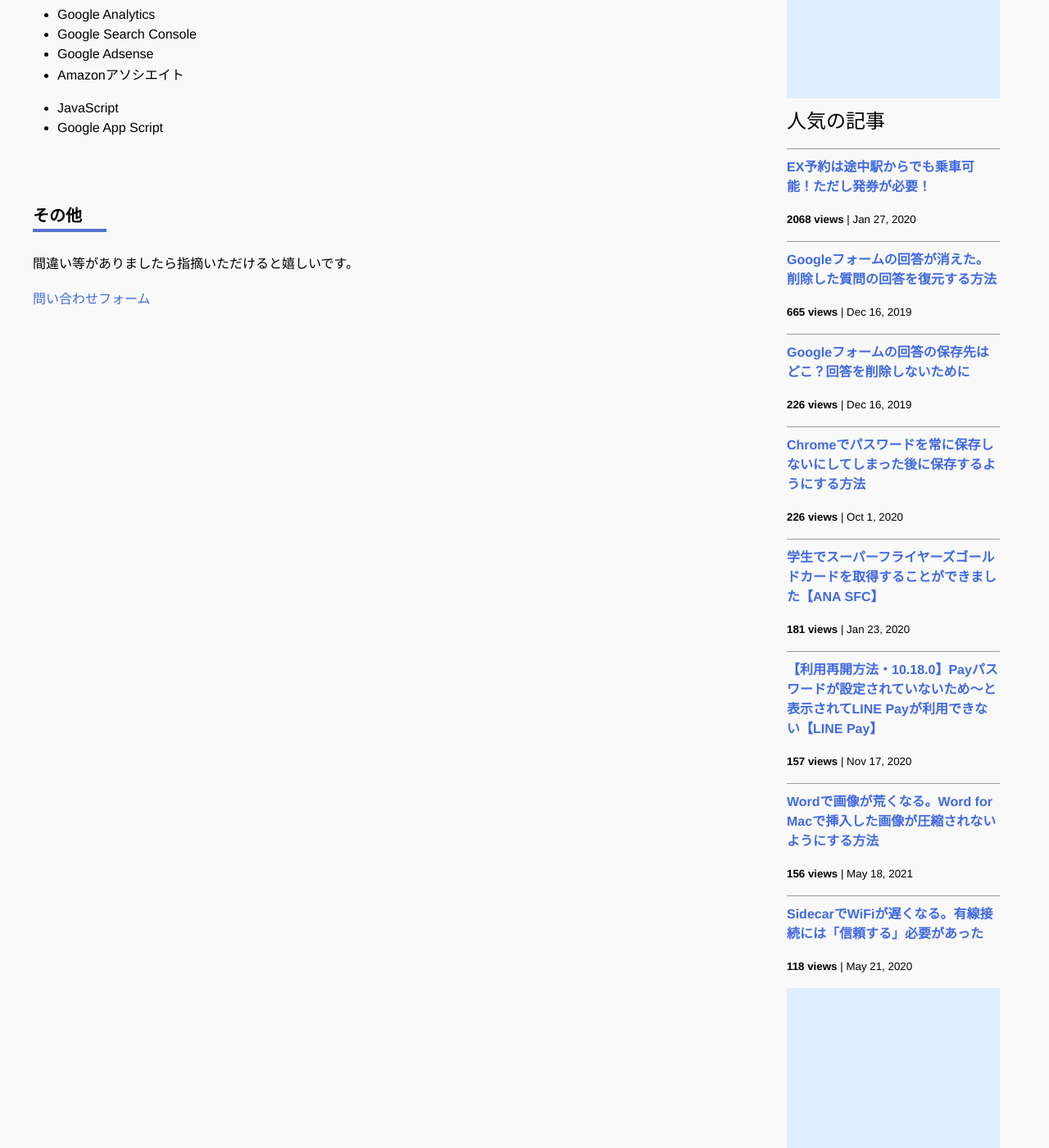
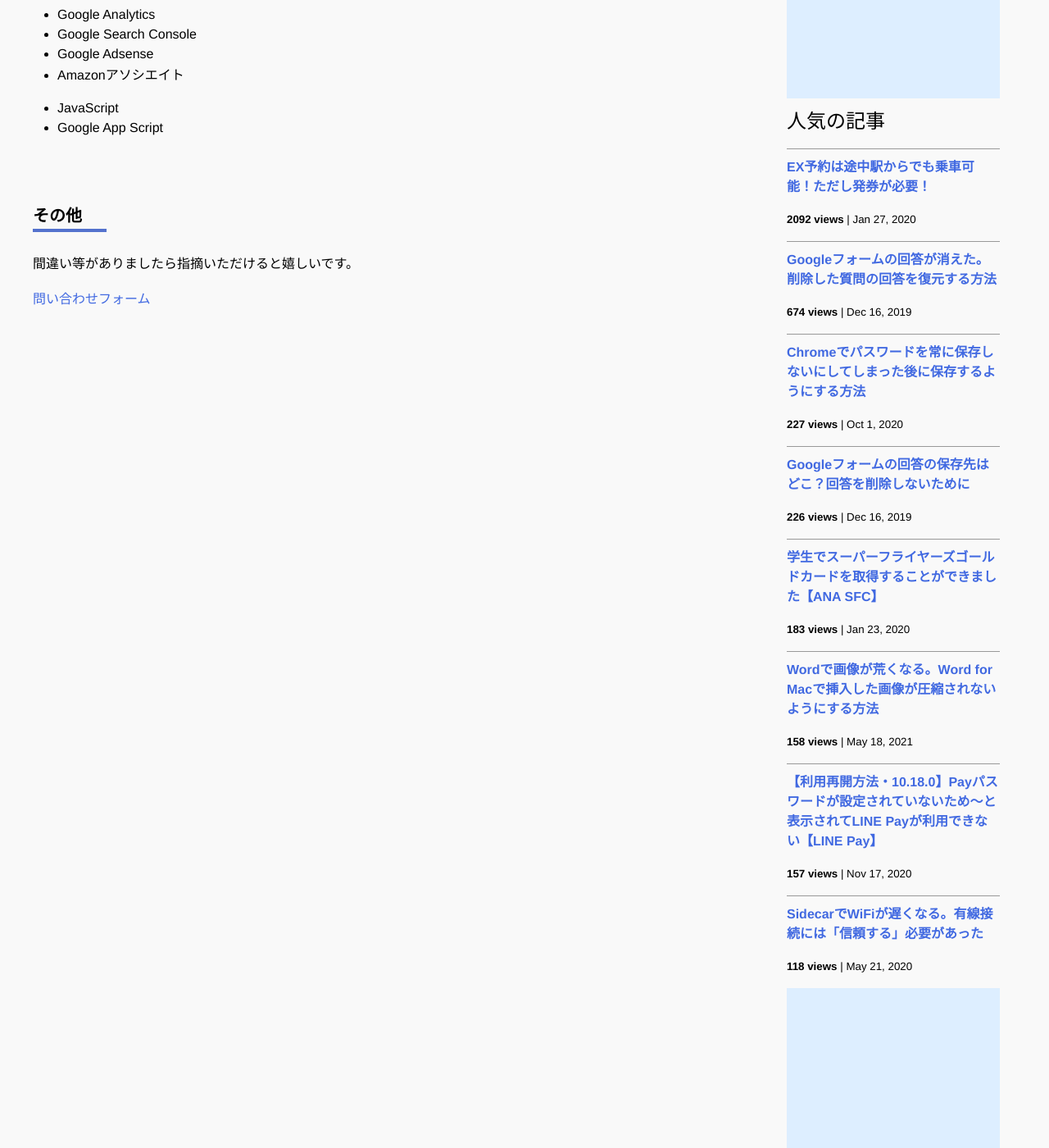
Before and after one commit to iwanaminami/shoyaiwaname, a Jekyll site: the page built from about.markdown, in a window 1280 px wide and 1400 px high, scrolled down 693 px. Shown: the whole window at 82% size. Built offline with Jekyll 4.4.1, drawn with Linux system fonts in a browser that asks for light colours; nearby versions of some CDN libraries; comment, search, counter and statistics services are not loaded.

Commit message:
a new commit message

```diff
--- a/_data/popularposts.yml
+++ b/_data/popularposts.yml
@@ -1,17 +1,17 @@
 side:
-  - view: 2068
+  - view: 2092
     url: /2020/01/27/ex-rideontheway.html
-  - view: 665
+  - view: 674
     url: /2019/12/16/restore-googleform.html
+  - view: 227
+    url: /2020/10/01/googlepassword.html
   - view: 226
     url: /2019/12/16/googleform-answers.html
-  - view: 226
-    url: /2020/10/01/googlepassword.html
-  - view: 181
+  - view: 183
     url: /2020/01/23/sfcgold.html
+  - view: 158
+    url: /2021/05/18/image-compression-word.html
   - view: 157
     url: /2020/11/17/linepay.html
-  - view: 156
-    url: /2021/05/18/image-compression-word.html
   - view: 118
     url: /2020/05/21/sidecar-via-cable.html
```
